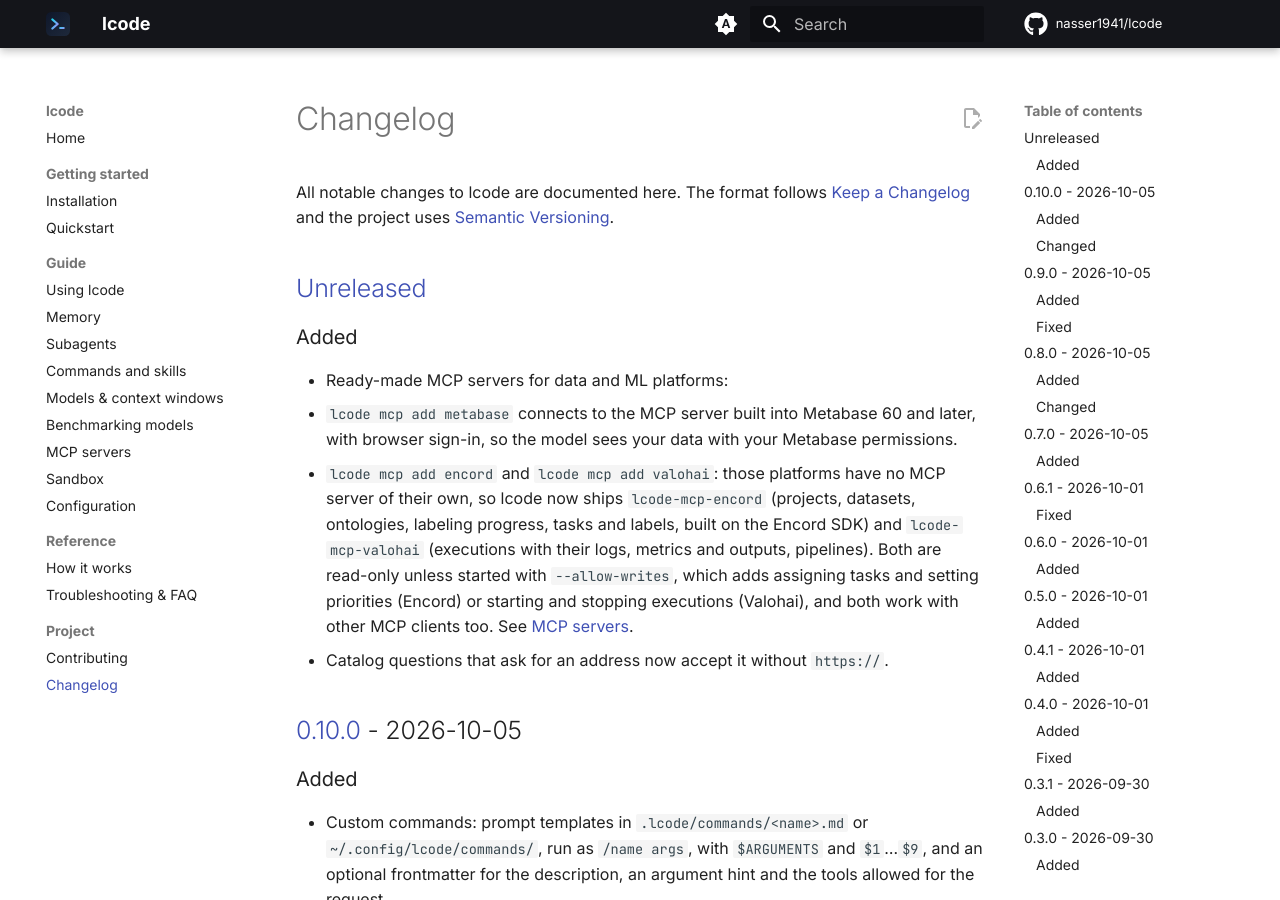
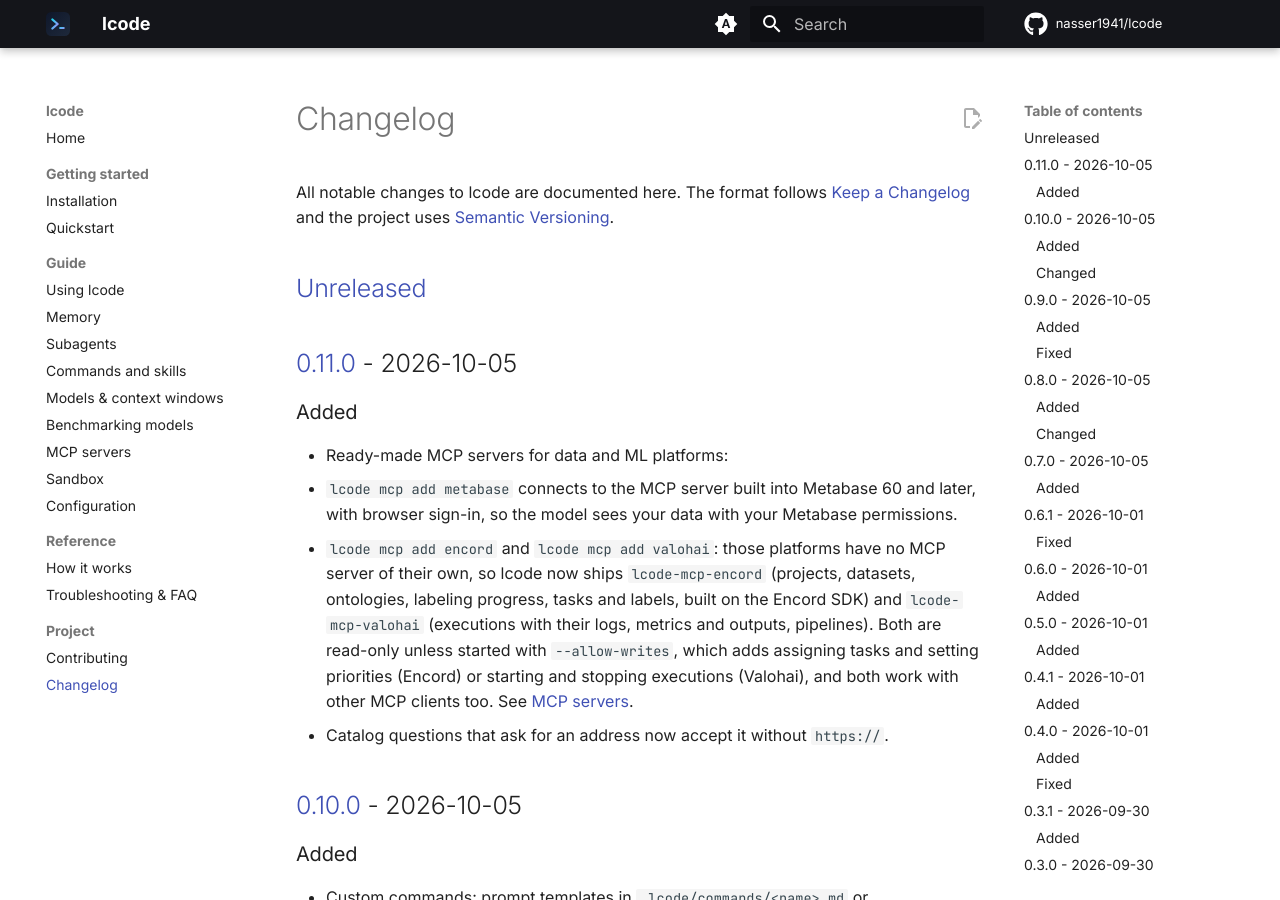
Before and after one commit to nasser1941/lcode, an MkDocs documentation site: the page built from docs/changelog.md, in a window 1280 px wide and 900 px high. Built offline with MkDocs 1.6.1 and Material for MkDocs 9.7.7, drawn with Linux system fonts in a browser that asks for light colours; comment, search, counter and statistics services are not loaded.

Commit message:
Release 0.11.0 (#65)
Co-authored-by: nasser1941 <9349840+nasser1941@users.noreply.github.com>
Co-authored-by: Claude Opus 5.5 <noreply@anthropic.com>

````diff
--- a/CHANGELOG.md
+++ b/CHANGELOG.md
@@ -5,6 +5,8 @@ All notable changes to lcode are documented here. The format follows
 [Semantic Versioning](https://semver.org/).
 
 ## [Unreleased]
+
+## [0.11.0] - 2026-10-05
 
 ### Added
 
@@ -300,7 +302,8 @@ First public release.
 - `AGENTS.md` project instructions and `/init` to generate them.
 - One-line installer for Linux and macOS.
 
-[Unreleased]: https://github.com/nasser1941/lcode/compare/v0.10.0...HEAD
+[Unreleased]: https://github.com/nasser1941/lcode/compare/v0.11.0...HEAD
+[0.11.0]: https://github.com/nasser1941/lcode/compare/v0.10.0...v0.11.0
 [0.10.0]: https://github.com/nasser1941/lcode/compare/v0.9.0...v0.10.0
 [0.9.0]: https://github.com/nasser1941/lcode/compare/v0.8.0...v0.9.0
 [0.8.0]: https://github.com/nasser1941/lcode/compare/v0.7.0...v0.8.0
--- a/docs/quickstart.md
+++ b/docs/quickstart.md
@@ -12,7 +12,7 @@ lcode
 
 ```text
 ╭──────────────────────────────────────────────╮
-│ lcode v0.10.0 — local coding agent           │
+│ lcode v0.11.0 — local coding agent           │
 │                                              │
 │ model    lcode-qwen3.6-35b                   │
 │ context  256K tokens                         │
--- a/src/lcode/__init__.py
+++ b/src/lcode/__init__.py
@@ -1,3 +1,3 @@
 """lcode — a local-first terminal coding agent powered by open-weight models via Ollama."""
 
-__version__ = "0.10.0"
+__version__ = "0.11.0"
````
Also changed, not shown: README.md (+4 -2 lines).
